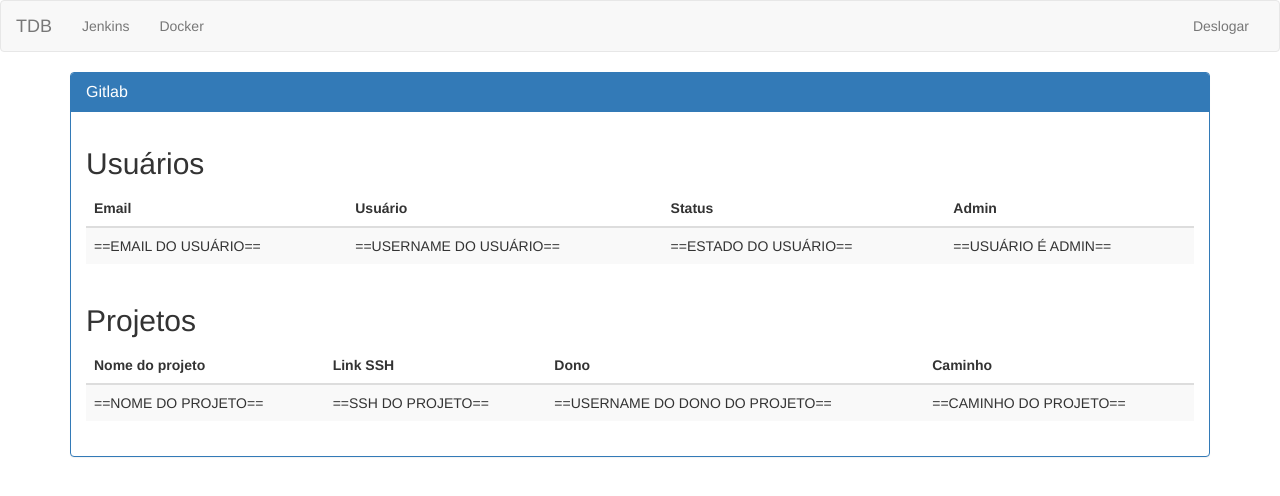
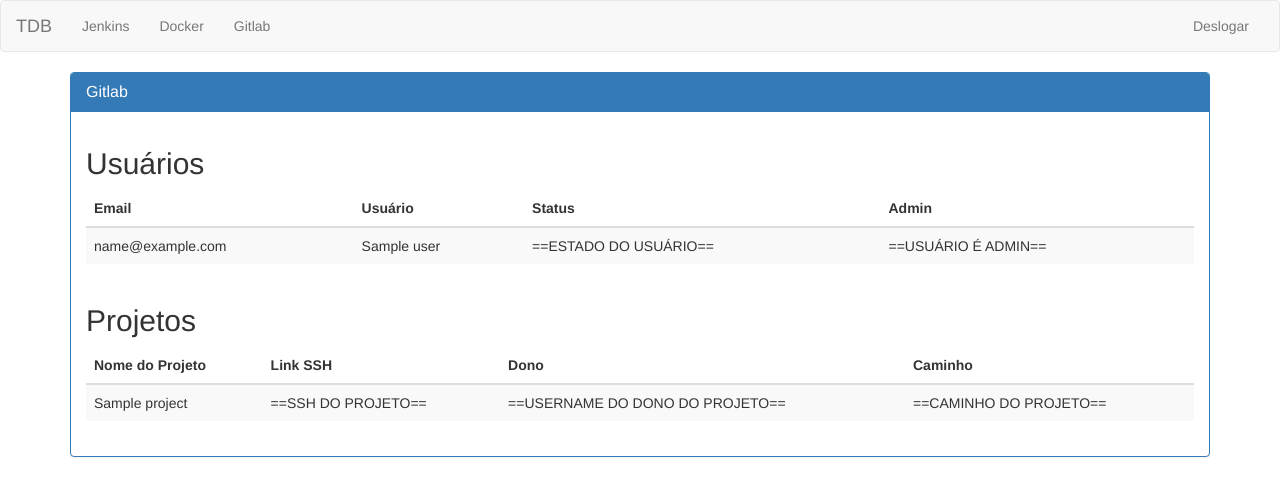
Before and after one commit to FurryousCoyote/Dashboard, a Flask app: template templates/gitlab.html in a window 1280 px wide. Shown: the top 496 px of the page. Run offline with Flask 2, Linux system fonts and the light colour scheme; the template is opened without the code that fills it: most values are stand-ins (such as "Sample title", 1, 10 or a date in 2020); some libraries are stand-ins or nearby versions.

Commit message:
Aula novamente

```diff
--- a/app.py
+++ b/app.py
@@ -3,14 +3,15 @@
 from flask import Flask, render_template
 from blueprints.pocker import pocker
 from blueprints.jk import jk
+from blueprints.gitlab import gt
 
 app = Flask(__name__)
 app.register_blueprint(pocker)
 app.register_blueprint(jk)
+app.register_blueprint(gt)
 
 @app.route('/')
 def home():
     return render_template('index.html')
 
 app.run(debug=True)
-# Fim do meu arquivo
--- /dev/null
+++ b/blueprints/gitlab.py
@@ -0,0 +1,13 @@
+from flask import Blueprint, render_template, redirect
+import requests
+
+gt = Blueprint('gitlab', __name__, url_prefix='/gitlab')
+
+TOKEN = '3rya92YYvqjzxS9dJ3Ew'
+GITLAB = 'http://192.168.0.100/api/v4/{route}?private_token={tk}'
+
+@gt.route('')
+def home():
+	users = requests.get(GITLAB.format(tk=TOKEN, route='users'))
+	projects = requests.get(GITLAB.format(tk=TOKEN, route='projects'))
+	return render_template('gitlab.html', users=users.json(), projects=projects.json())
--- a/templates/base.html
+++ b/templates/base.html
@@ -26,6 +26,7 @@
                 <ul class="nav navbar-nav">
                     <li><a href="/jenkins">Jenkins</a></li>
                     <li><a href="/docker">Docker</a></li>
+                    <li><a href="/gitlab">Gitlab</a></li>
                 </ul>
                 <ul class="nav navbar-nav navbar-right">
                     <li><a href="#">Deslogar</a></li>
--- a/templates/gitlab.html
+++ b/templates/gitlab.html
@@ -19,12 +19,14 @@
                         </tr>
                     </thead>
                     <tbody>
+                        {% for u in users %}
                         <tr>
-                            <td>==EMAIL DO USUÁRIO==</td>
-                            <td>==USERNAME DO USUÁRIO==</td>
+                            <td>{{u.email}}</td>
+                            <td>{{u.name}}</td>
                             <td>==ESTADO DO USUÁRIO==</td>
                             <td>==USUÁRIO É ADMIN==</td>
                         </tr>
+                        {% endfor %}
                     </tbody>
                 </table>
             </div>
@@ -33,19 +35,21 @@
                 <table class="table table-striped table-responsive">
                     <thead>
                         <tr>
-                            <th>Nome do projeto</th>
+                            <th>Nome do Projeto</th>
                             <th>Link SSH</th>
                             <th>Dono</th>
                             <th>Caminho</th>
                         </tr>
                     </thead>
                     <tbody>
+                        {% for p in projects %}
                         <tr>
-                            <td>==NOME DO PROJETO==</td>
+                            <td>{{p.name}}</td>
                             <td>==SSH DO PROJETO==</td>
                             <td>==USERNAME DO DONO DO PROJETO==</td>
                             <td>==CAMINHO DO PROJETO==</td>
                         </tr>
+                        {% endfor %}
                     </tbody>
                 </table>
             </div>
```
Also changed, not shown: 2 other files.
